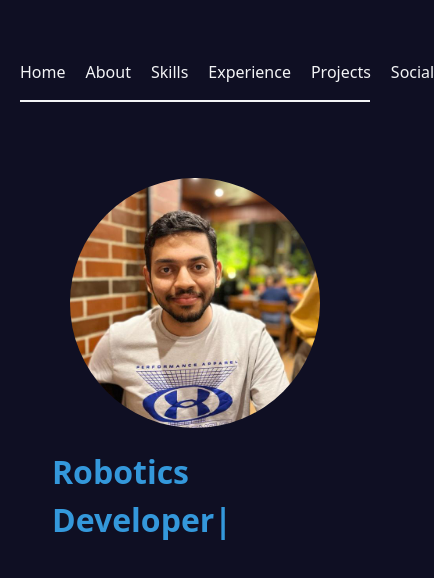
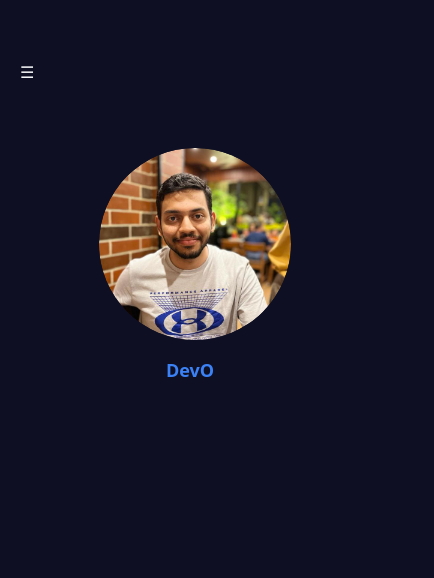
Before and after one commit to Chandolkar001/shreyaschandolkar, a Next.js app: page / in a window 390 px wide. Shown: the top 578 px of the page, 434 px wide, since content can reach past the window. Built offline with nearby package versions, Linux system fonts and the light colour scheme.

Commit message:
basic responsiveness completed

```diff
--- a/app/components/Navbar.jsx
+++ b/app/components/Navbar.jsx
@@ -1,14 +1,31 @@
-import Link from "next/link"
+"use client"
+import Link from "next/link";
+import { useState } from "react";
 
 export default function Navbar() {
+  const [menuOpen, setMenuOpen] = useState(false);
+
+  const toggleMenu = () => {
+    setMenuOpen(!menuOpen);
+  };
+
+  const closeMenu = () => {
+    setMenuOpen(false);
+  };
+
   return (
-    <nav>
-        <Link href="/">Home</Link>
-        <Link href="/about">About</Link>
-        <Link href="/skills">Skills</Link>
-        <Link href="/experience">Experience</Link>
-        <Link href="/projects">Projects</Link>
-        <Link href="/social">Social</Link>
+    <nav className={menuOpen ? "active" : ""}>
+      <div id="menu-toggle" onClick={toggleMenu}>
+        ☰
+      </div>
+      <div className={`menu-links ${menuOpen ? 'open' : ''}`}>
+        <Link href="/" onClick={closeMenu}>Home</Link>
+        <Link href="/about" onClick={closeMenu}>About</Link>
+        <Link href="/skills" onClick={closeMenu}>Skills</Link>
+        <Link href="/experience" onClick={closeMenu}>Experience</Link>
+        <Link href="/projects" onClick={closeMenu}>Projects</Link>
+        <Link href="/social" onClick={closeMenu}>Social</Link>
+      </div>
     </nav>
-  )
+  );
 }
--- a/app/globals.css
+++ b/app/globals.css
@@ -42,19 +42,71 @@
   @apply
     pb-4
     border-b-2 border-gray-100
-    flex items-center gap-5
+    flex items-center justify-center
     my-10 mx-auto
     max-w-5xl;
 }
 nav a, nav span {
-  @apply text-gray-100;
+  @apply
+    text-gray-100
+    mx-10;
 }
 nav a:hover {
   color: #00ff00;
 }
-main nav {
+
+.menu-links {
+  @apply
+    flex items-center justify-center;
+}
+
+/* Hamburger menu styles */
+#menu-toggle {
+  @apply
+    block
+    text-gray-100
+    cursor-pointer;
+  display: none;
+}
+
+/* Responsive Styles */
+@media screen and (max-width: 768px) {
+  nav {
+    @apply flex-col items-start gap-4;
+  }
+
+  #menu-toggle {
+    display: block;
+  }
+
+  nav a {
+    @apply block;
+  }
+
+  nav a:not(:first-child) {
+    @apply mt-2;
+  }
+
+  nav {
+    @apply border-0;
+  }
+
+  nav.active {
+    @apply border-b-2 border-gray-100;
+  }
+
+  .menu-links {
+    @apply hidden md:flex flex-col items-start gap-4;
+  }
+
+  .menu-links.open {
+    @apply flex;
+  }
+}
+
+/* main nav {
   @apply border-0;
-}
+} */
 
 /* button styles */
 button {
@@ -183,6 +235,22 @@
     rounded-tl-md;
 }
 
+@media screen and (max-width: 768px) {
+  .container {
+    @apply
+      flex-col
+      items-start
+      py-2 px-2;
+  }
+
+  .card,
+  .git-card {
+    @apply
+      w-full
+      max-w-md;
+  }
+}
+
 /* exp css */
 
 .job-card {
--- a/app/page.jsx
+++ b/app/page.jsx
@@ -1,45 +1,14 @@
-"use client";
+"use client"
 import Image from 'next/image';
 import { TypeAnimation } from 'react-type-animation';
 
 const Home = () => {
-  const containerStyle = {
-    display: 'flex',
-    flexDirection: 'column',
-    alignItems: 'center',
-    justifyContent: 'center',
-    height: '50vh',
-  };
-
-  const imageContainerStyle = {
-    borderRadius: '50%',
-    overflow: 'hidden',
-    width: '250px',
-    height: '250px',
-  };
-
-  const imageStyle = {
-    width: '100%',
-    height: '100%',
-  };
-
-  const textContainerStyle = {
-    fontSize: '2em',
-    marginTop: '20px',
-  };
-
-  const textstyle ={
-    color: '#3498db', // Change text color
-    fontWeight: 'bold', // Add bold font weight
-  }
-
   return (
-    <main>
-      <div style={containerStyle}>
-        <div style={imageContainerStyle}>
-          <Image src="/shreyas.jpg" alt="Shreyas" width={250} height={250} style={imageStyle} />
+    <main className="flex flex-col items-center justify-center">
+      <div className="rounded-full overflow-hidden w-48 h-48 md:w-64 md:h-64">
+        <Image src="/shreyas.jpg" alt="Shreyas" width={250} height={250} layout="responsive" className="rounded-full" />
       </div>
-        <div style={textContainerStyle}>
+      <div className="text-center mt-4 text-lg md:text-2xl font-bold text-blue-500">
         <TypeAnimation
           sequence={[
             "Software Developer",
@@ -51,9 +20,7 @@
           ]}
           speed={20}
           repeat={Infinity}
-            style={textstyle}
         />
-        </div>
       </div>
     </main>
   );
```
Lines whose indentation alone changed are shown as unchanged.
